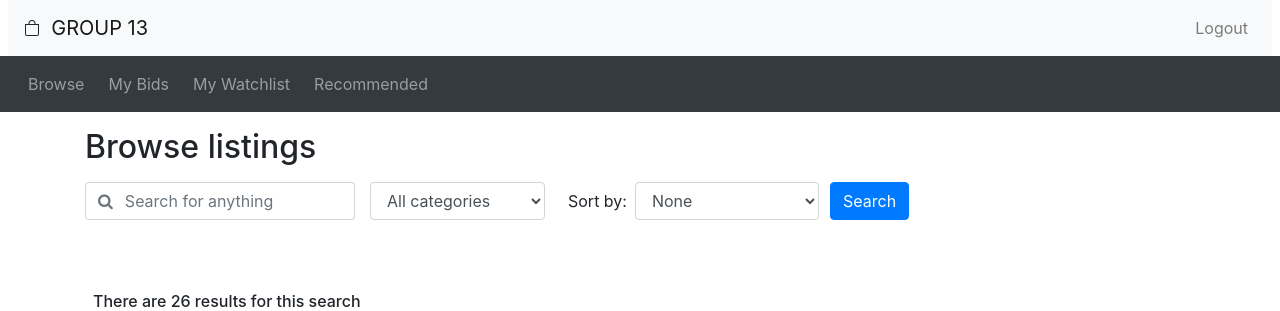
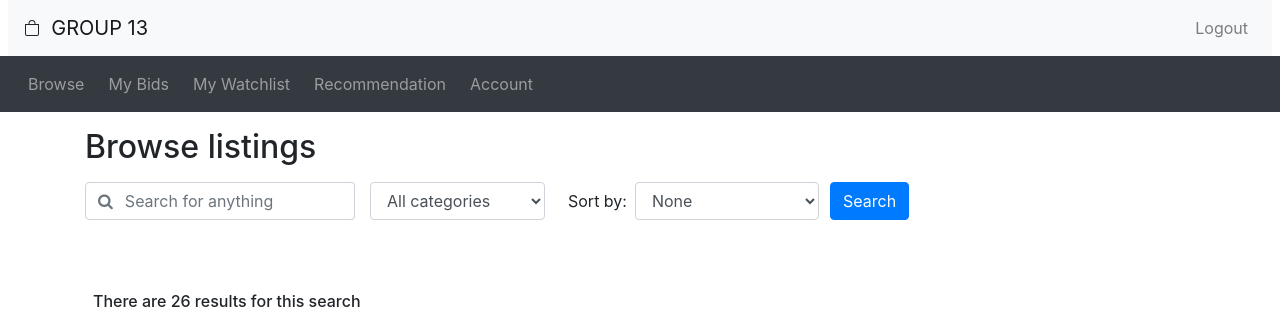
Before and after one commit to gearhere/auction-house, a PHP site: page /browse.php in a window 1280 px wide. Shown: the top 311 px of the page. Run offline with PHP 8.4, Linux system fonts and the light colour scheme; the visitor is signed in with stand-in values (Sample User, id 1); data comes from the database, SQL or seed files in the repository.

Commit message:
Add account page

```diff
--- a/auction/css/custom.css
+++ b/auction/css/custom.css
@@ -1 +1,2 @@
 /* Any custom CSS you would like to specify for your site can go here. */
+.blue {color: rgb(22, 103, 209);}
--- a/auction/header.php
+++ b/auction/header.php
@@ -62,14 +62,22 @@
     </li>
 
 	<li class="nav-item mx-1">
-      <a class="nav-link" href="recommendations.php">Recommended</a>
-    </li>');
+      <a class="nav-link" href="recommendations.php">Recommendation</a>
+    </li>
+  <li class="nav-item mx-1">
+      <a class="nav-link" href="account.php">Account</a>
+  </li>'
+  );
+
   }
   if (isset($_SESSION['logged_in']) &&  $_SESSION['logged_in'] == true && isset($_SESSION['account_type']) && $_SESSION['account_type'] == 'seller') {
   echo('
 	<li class="nav-item mx-1">
       <a class="nav-link" href="mylistings.php">My Listings</a>
     </li>
+  <li class="nav-item mx-1">
+    <a class="nav-link" href="account.php">Account</a>
+  </li>
 	<li class="nav-item ml-3">
       <a class="nav-link btn border-light" href="create_auction.php">+ Create auction</a>
     </li>');
```
